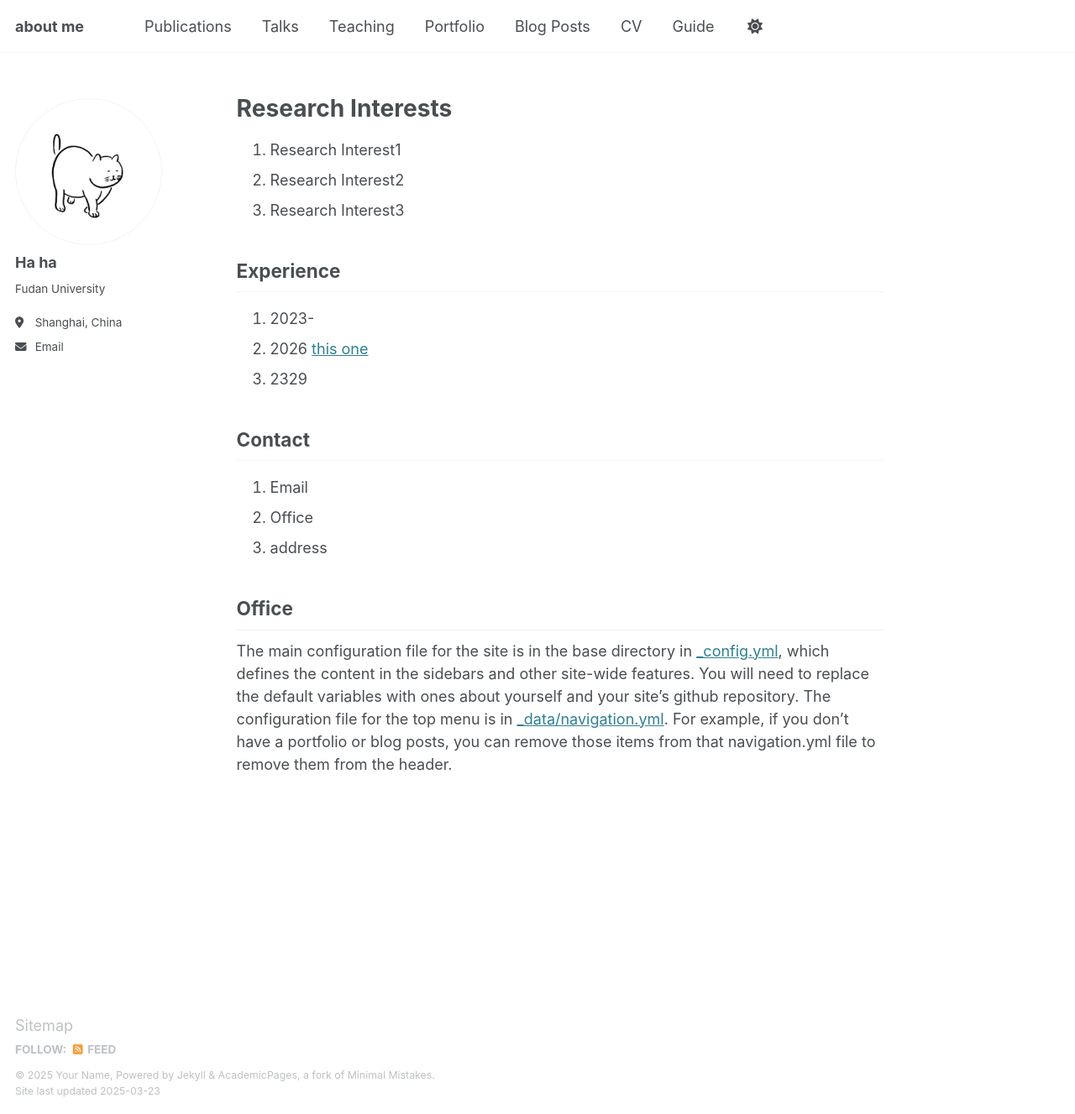
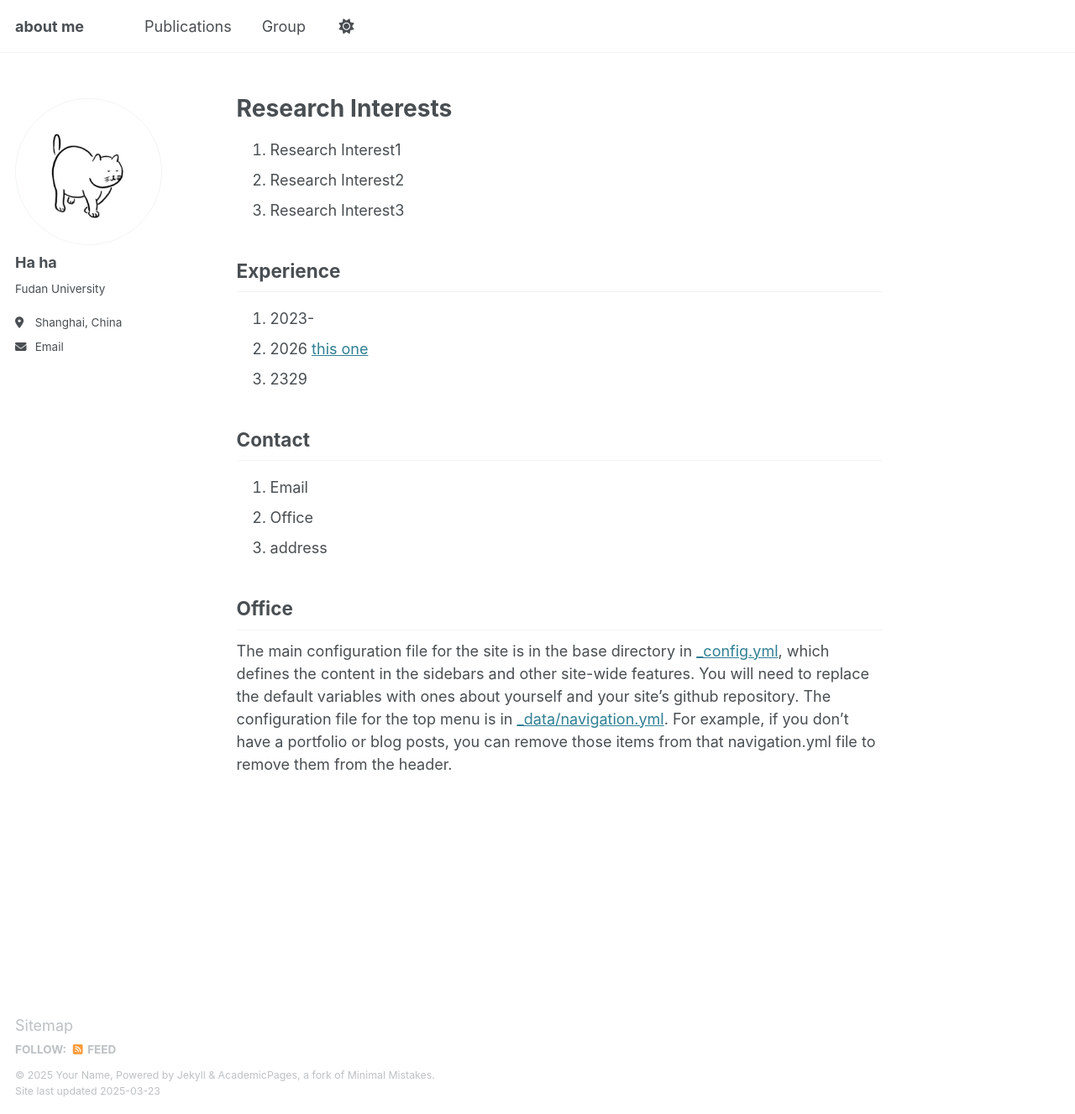
Before and after one commit to jhhe77/jhhe77.github.io, a Jekyll site: the page built from _pages/about.md, in a window 1280 px wide and 1327 px high. Shown: the whole window at 84% size. Built offline with Jekyll 4.4.1, drawn with Linux system fonts in a browser that asks for light colours; part of the change alters nothing that is shown.

Commit message:
Update navigation.yml

```diff
--- a/_data/navigation.yml
+++ b/_data/navigation.yml
@@ -11,23 +11,23 @@ main:
   - title: "Publications"
     url: /publications/
 
-  - title: "Talks"
-    url: /talks/
+  - title: "Group"
+    url: /Group/
 
-  - title: "Teaching"
-    url: /teaching/
+  # - title: "Teaching"
+  #   url: /teaching/
 
-  - title: "Portfolio"
-    url: /portfolio/
+  # - title: "Portfolio"
+  #   url: /portfolio/
 
-  - title: "Blog Posts"
-    url: /year-archive/
+  # - title: "Blog Posts"
+  #   url: /year-archive/
 
-  - title: "CV"
-    url: /cv/
+  # - title: "CV"
+  #   url: /cv/
 
   # - title: "CV"
   #   url: /cv-json/
 
-  - title: "Guide"
-    url: /markdown/
+  # - title: "Guide"
+  #   url: /markdown/
```
